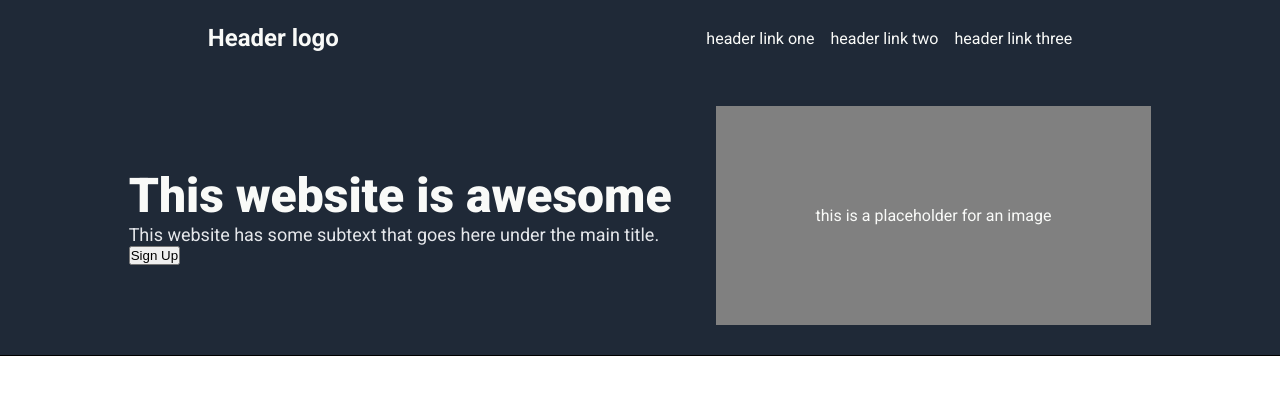
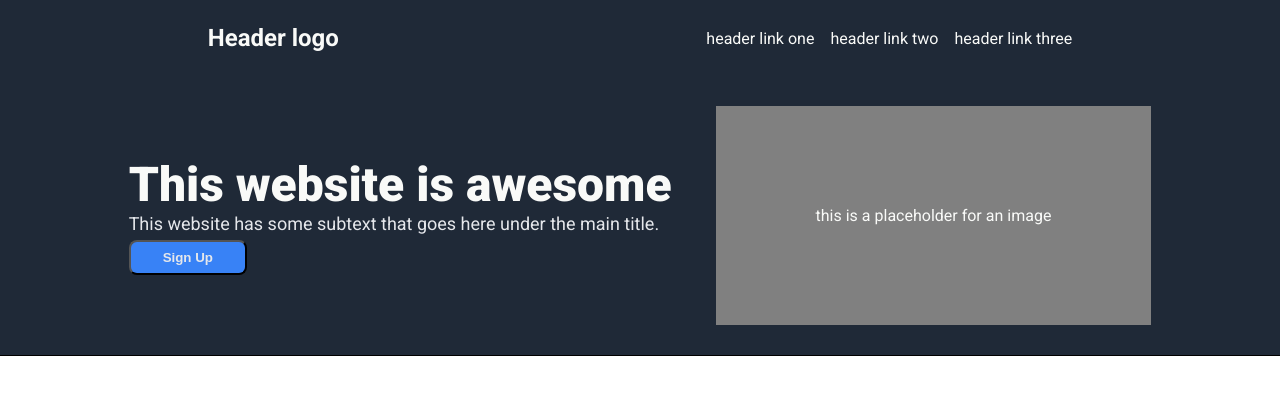
Before and after one commit to abelussi1/landing_page, a plain HTML site: page index.html in a window 1280 px wide. Drawn offline with Linux system fonts and the light colour scheme.

Commit message:
feat: Add styling to call to action panel

```diff
--- a/styles/style.css
+++ b/styles/style.css
@@ -65,6 +65,15 @@ header a {
     color: #E5E7EB;
 }
 
+.calltoaction button {
+    padding: 8px 32px;;
+    margin-top: 6px;
+    border-radius: 8px;
+    color: #E5E7EB;
+    background-color: #3882F6;
+    font-weight: 900;
+}
+
 .placeholder {
     padding: 100px;
     background-color: gray;
```
